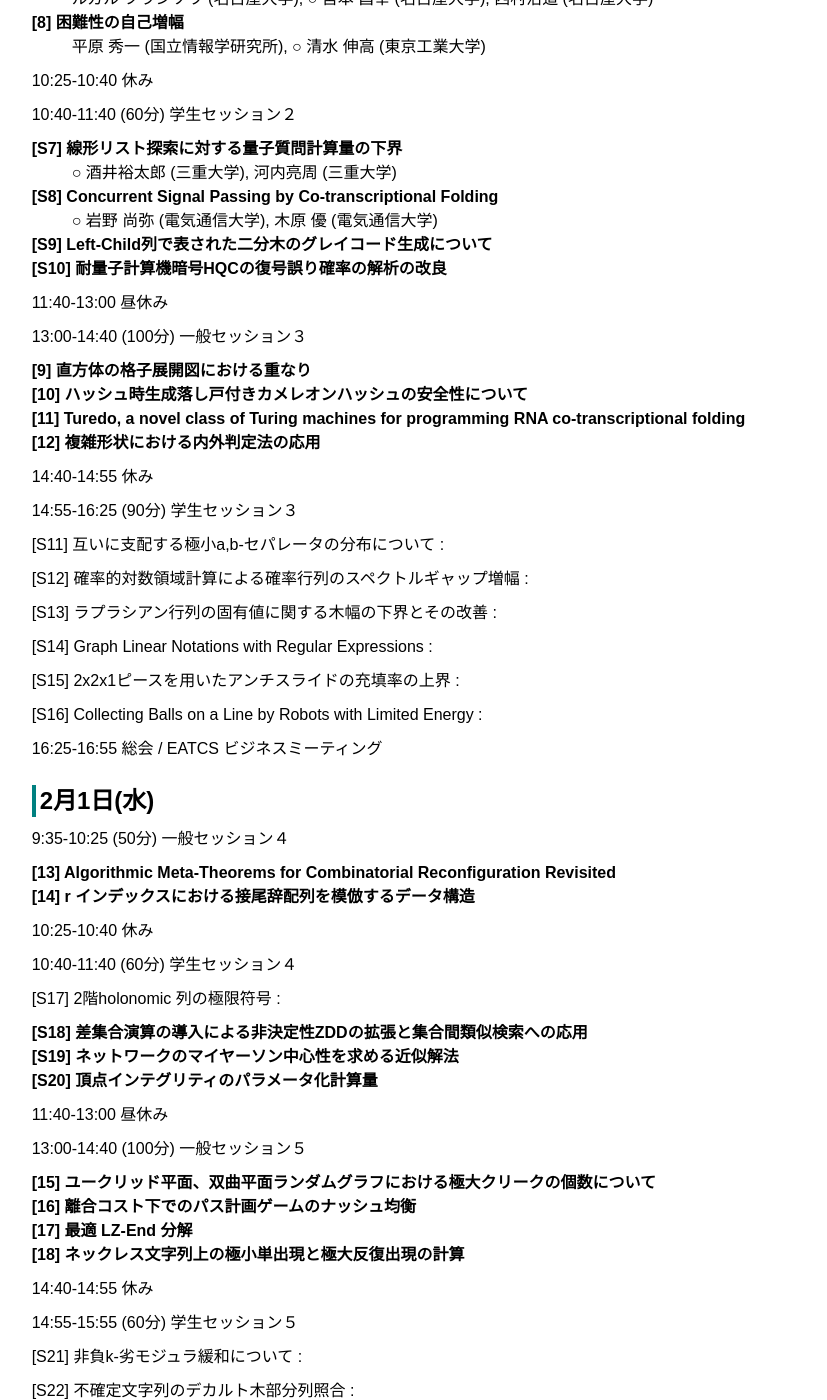
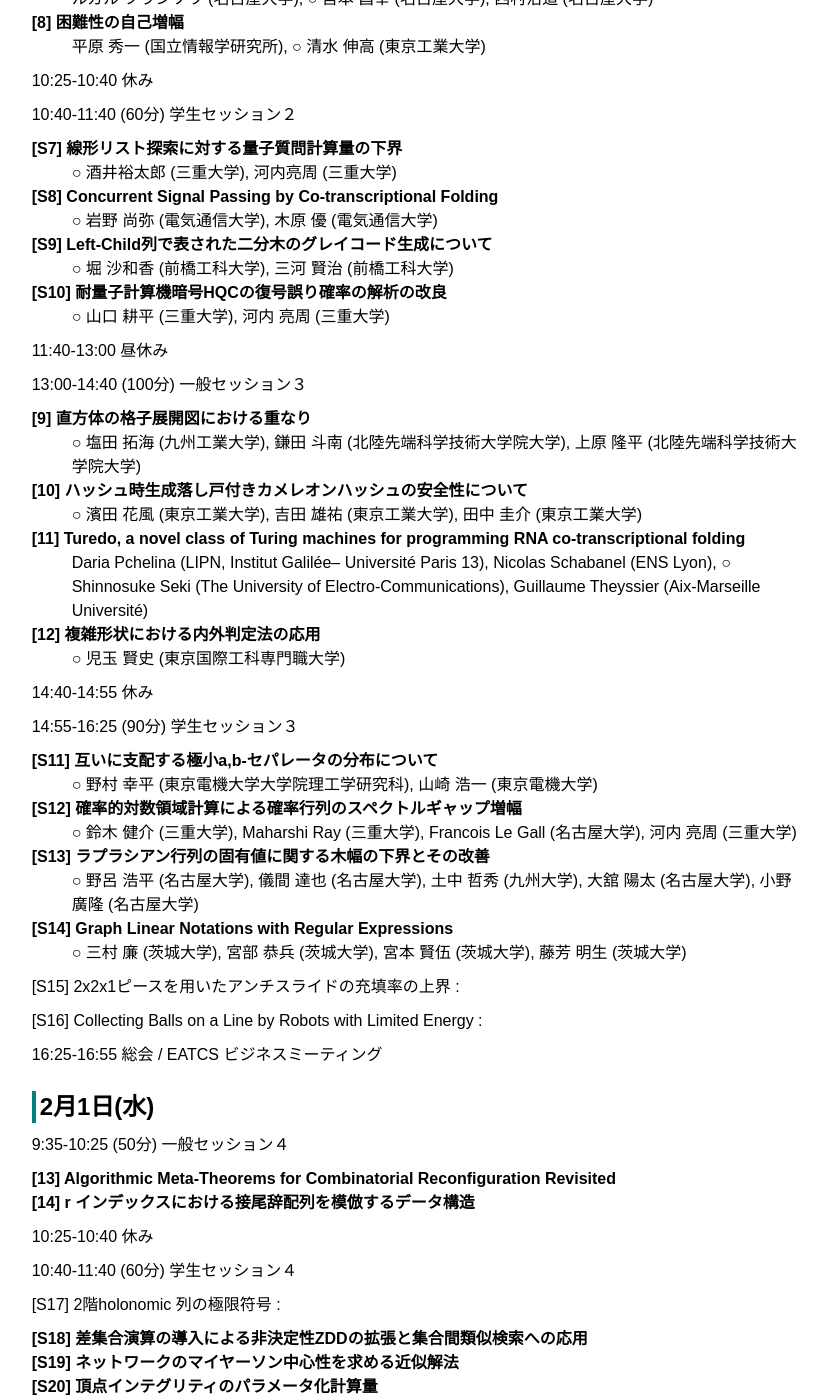
Before and after one commit to LA-symposium2022/LA-symposium2022.github.io, a Jekyll site: the page built from winter_program.md, in a window 1280 px wide and 1400 px high, scrolled down 1073 px. Shown: the whole window, without its empty margins (324-1151 px from the left). Built offline with Jekyll 4.4.1, drawn with Linux system fonts in a browser that asks for light colours.

Commit message:
Update winter_program.md

```diff
--- a/winter_program.md
+++ b/winter_program.md
@@ -73,42 +73,42 @@ title: LA Symposium 2022, 冬のLAプログラム
 : ○ 岩野 尚弥	(電気通信大学),	木原 優	(電気通信大学)
 
 [S9] Left-Child列で表された二分木のグレイコード生成について
-:
+: ○ 堀 沙和香	(前橋工科大学),	三河 賢治	(前橋工科大学)
 
 [S10] 耐量子計算機暗号HQCの復号誤り確率の解析の改良
-:
+: ○ 山口 耕平	(三重大学),	河内 亮周	(三重大学)
 
 11:40-13:00 昼休み
 
 13:00-14:40 (100分) 一般セッション３
 
 [9] 直方体の格子展開図における重なり
-:
+: ○ 塩田 拓海	(九州工業大学), 鎌田 斗南 (北陸先端科学技術大学院大学),	上原 隆平	(北陸先端科学技術大学院大学)
 
 [10] ハッシュ時生成落し戸付きカメレオンハッシュの安全性について
-:
+: ○ 濱田 花風	(東京工業大学),	吉田 雄祐	(東京工業大学),	田中 圭介	(東京工業大学)
 
 [11] Turedo, a novel class of Turing machines for programming RNA co-transcriptional folding
-:
+: Daria Pchelina	(LIPN, Institut Galilée– Université Paris 13), Nicolas Schabanel	(ENS Lyon), ○ Shinnosuke Seki (The University of Electro-Communications), Guillaume Theyssier	(Aix-Marseille Université)
 
 [12] 複雑形状における内外判定法の応用
-:
+: ○ 児玉 賢史	(東京国際工科専門職大学)
 
 14:40-14:55 休み
 
 14:55-16:25 (90分) 学生セッション３
 
 [S11] 互いに支配する極小a,b-セパレータの分布について
-:
+: ○ 野村 幸平	(東京電機大学大学院理工学研究科), 山崎 浩一	(東京電機大学)
 
 [S12] 確率的対数領域計算による確率行列のスペクトルギャップ増幅
-:
+: ○ 鈴木 健介	(三重大学),	Maharshi Ray	(三重大学),	Francois Le Gall	(名古屋大学), 河内 亮周	(三重大学)
 
 [S13] ラプラシアン行列の固有値に関する木幅の下界とその改善
-:
+: ○ 野呂 浩平	(名古屋大学), 儀間 達也	(名古屋大学),	土中 哲秀	(九州大学),	大舘 陽太	(名古屋大学),	小野 廣隆	(名古屋大学)
 
 [S14] Graph Linear Notations with Regular Expressions
-:
+: ○ 三村 廉	(茨城大学), 宮部 恭兵	(茨城大学),	宮本 賢伍	(茨城大学),	藤芳 明生 (茨城大学)
 
 [S15] 2x2x1ピースを用いたアンチスライドの充填率の上界
 :
```
